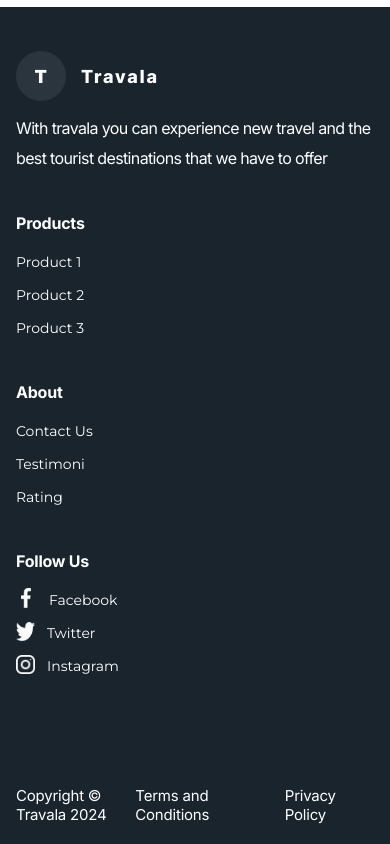
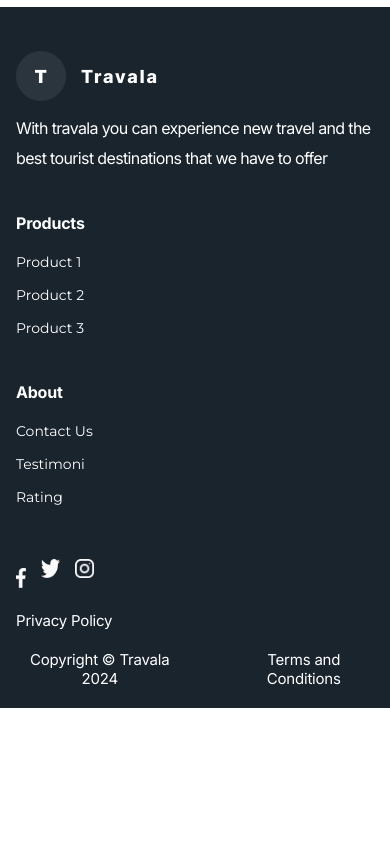
Before and after one commit to Software-Lifecycle-Consultants/slc-open-hms, a Next.js app: page /checkout in a window 390 px wide. Shown: the part 3315-4159 px from the top of the page. After the commit the page ends 4023 px from the top, so only its background shows below. Built offline with nearby package versions, Linux system fonts and the light colour scheme.

Commit message:
Updated the Code to get the Mobile view design

```diff
--- a/components/homePage/Footer.tsx
+++ b/components/homePage/Footer.tsx
@@ -1,5 +1,5 @@
 // Importing required components and images
-import { Box, Grid, Typography } from "@mui/material";
+import { Box, Grid, Typography, useMediaQuery } from "@mui/material";
 import React from "react";
 import Image from "next/image";
 import { currentYear, footerContent } from "@/data/homePage";
@@ -8,6 +8,8 @@ import Link from "next/link";
 
 /* Footer component displays the website footer. */
 const Footer = () => {
+  // Use MediaQuery to detect if the screen width is 600px or less (mobile view)
+  const isMobile = useMediaQuery('(max-width:600px)');
   return (
     <>
       <Grid container spacing={2}>
@@ -28,7 +30,7 @@ const Footer = () => {
           <Box>
             <Typography
               variant="body2"
-              style={{
+              sx={{
                 color: '#FFFFFF',
                 fontFamily: "Inter",
                 fontSize: "16px",
@@ -58,7 +60,7 @@ const Footer = () => {
           <Box>
             <Typography
               variant="body2"
-              style={{
+              sx={{
                 color: '#FFFFFF',
                 fontFamily: "Inter",
                 fontSize: "16px",
@@ -73,7 +75,7 @@ const Footer = () => {
             <Typography
               variant="body2"
               className={montserrat.className}
-              style={{
+              sx={{
                 color: '#FFFFFF',
                 fontFamily: "Montserrat, sans-serif",
                 fontSize: "14px",
@@ -88,7 +90,7 @@ const Footer = () => {
             <Typography
               variant="body2"
               className={montserrat.className}
-              style={{
+              sx={{
                 color: '#FFFFFF',
                 fontFamily: "Montserrat, sans-serif",
                 fontSize: "14px",
@@ -103,7 +105,7 @@ const Footer = () => {
             <Typography
               variant="body2"
               className={montserrat.className}
-              style={{
+              sx={{
                 color: '#FFFFFF',
                 fontFamily: "Montserrat, sans-serif",
                 fontSize: "14px",
@@ -132,7 +134,7 @@ const Footer = () => {
           <Box>
             <Typography
               variant="body2"
-              style={{
+              sx={{
                 color: '#FFFFFF',
                 fontFamily: "Inter",
                 fontSize: "16px",
@@ -147,7 +149,7 @@ const Footer = () => {
             <Typography
               variant="body2"
               className={montserrat.className}
-              style={{
+              sx={{
                 color: '#FFFFFF',
                 fontFamily: "Montserrat, sans-serif",
                 fontSize: "14px",
@@ -162,7 +164,7 @@ const Footer = () => {
             <Typography
               variant="body2"
               className={montserrat.className}
-              style={{
+              sx={{
                 color: '#FFFFFF',
                 fontFamily: "Montserrat, sans-serif",
                 fontSize: "14px",
@@ -177,7 +179,7 @@ const Footer = () => {
             <Typography
               variant="body2"
               className={montserrat.className}
-              style={{
+              sx={{
                 color: '#FFFFFF',
                 fontFamily: "Montserrat, sans-serif",
                 fontSize: "14px",
@@ -198,15 +200,16 @@ const Footer = () => {
           md={2}
           sx={{
             display: "flex",
-            justifyContent: { xs: "none", md: "flex-end" },
+            justifyContent: { xs: "left", md: "flex-end" }, // Centered on mobile, aligned to right on larger screens
             marginTop: { xs: "24px", md: "20px" },
           }}
         >
           {/* Content for social media links */}
-          <Box>
+          <Box sx={{ display: "flex", flexDirection: { xs: "row", md: "column" } }}>
+            {!isMobile && (
               <Typography
                 variant="body2"
-              style={{
+                sx={{
                   color: '#FFFFFF',
                   fontFamily: "Inter",
                   fontSize: "16px",
@@ -218,7 +221,9 @@ const Footer = () => {
               >
                 {footerContent.footerSectionText3}
               </Typography>
-            <Box sx={{ display: "flex", paddingLeft: "5px" }}>
+            )}
+            <Box sx={{ display: "flex", paddingRight: { xs: "15px", md: "0" } }}>
+              <a href={footerContent.socialMediaLink1} target="_blank" style={{ color: "white", textDecoration:"none"}}>
                 <Image
                   src={footerContent.socialMediaIcon1}
                   width={9.92}
@@ -229,11 +234,12 @@ const Footer = () => {
                     marginTop: "17px",
                   }}
                 />
+              </a>
+              {!isMobile && (
                 <Typography
                   variant="body2"
                   className={montserrat.className}
-                style={{
-
+                  sx={{
                     color: '#FFFFFF',
                     fontFamily: "Montserrat, sans-serif",
                     fontSize: "14px",
@@ -246,8 +252,10 @@ const Footer = () => {
                   >
                     <a href={footerContent.socialMediaLink1} target="_blank" style={{ color: "white", textDecoration:"none"}}> {footerContent.socialMediaText1}</a>
                 </Typography>
+                )}
             </Box>
-            <Box sx={{ display: "flex" }}>
+            <Box sx={{ display: "flex", paddingRight: { xs: "15px", md: "0" } }}>
+              <a href={footerContent.socialMediaLink2} target="_blank" style={{ color: "white", textDecoration:"none"}}>
                 <Image
                   src={footerContent.socialMediaIcon2}
                   width={19}
@@ -258,10 +266,12 @@ const Footer = () => {
                     marginTop: "8px",
                   }}
                 />
+              </a>
+              {!isMobile && (
                 <Typography
                   variant="body2"
                   className={montserrat.className}
-                style={{
+                  sx={{
                     color: '#FFFFFF',
                     fontFamily: "Montserrat, sans-serif",
                     fontSize: "14px",
@@ -275,8 +285,10 @@ const Footer = () => {
                 {/* creates the link to the socila media <twitter> */}
                   <a href={footerContent.socialMediaLink2} target="_blank" style={{ color: "white", textDecoration:"none"}}>{footerContent.socialMediaText2}</a>
                 </Typography>
+              )}
             </Box>
-            <Box sx={{ display: "flex" }}>
+            <Box sx={{ display: "flex", paddingRight: { xs: "15px", md: "0" } }}>
+              <a href={footerContent.socialMediaLink3} target="_blank" style={{ color: "white", textDecoration:"none"}}>
                 <Image
                   src={footerContent.socialMediaIcon3}
                   width={19}
@@ -287,10 +299,12 @@ const Footer = () => {
                     marginTop: "8px",
                   }}
                 />
+              </a>
+              {!isMobile && (
                 <Typography
                   variant="body2"
                   className={montserrat.className}
-                style={{
+                  sx={{
                     color: '#FFFFFF',
                     fontFamily: "Montserrat, sans-serif",
                     fontSize: "14px",
@@ -303,25 +317,24 @@ const Footer = () => {
                 >
                   <a href={footerContent.socialMediaLink3} target="_blank" style={{ color: "white", textDecoration:"none"}}>{footerContent.socialMediaText3}</a>
                 </Typography>
+              )}
             </Box>
           </Box>
         </Grid>
         {/* Grid item for copyright and policy links */}
         <Grid item xs={12} md={12}>
           <Box
-            style={{
+            sx={{
               display: "flex",
               width: "100%",
+              flexDirection: isMobile ? "column" : "row",
+              alignItems: isMobile ? "left" : "flex-start",
             }}
           >
-            <Box
-              style={{
-                width: "50%",
-              }}
-            >
+            {isMobile && (
               <Typography
                 variant="body2"
-                style={{
+                sx={{
                   color: '#FFFFFF',
                   fontFamily: "Inter",
                   fontSize: "15px",
@@ -329,22 +342,23 @@ const Footer = () => {
                   fontStyle: "normal",
                   fontWeight: "400",
                   letterSpacing: "-0.205px",
-                  marginTop: "90px",
+                  marginBottom: "10px",
                 }}
               >
-                Copyright © {footerContent.CompanyNameText} {currentYear}
+                <Link href={footerContent.PrivacyPolicyLink} style={{ color: "white", textDecoration: "none" }}>{footerContent.PrivacyPolicyText}</Link>
               </Typography>
-            </Box>
+            )}
             <Box
-              style={{
+              sx={{
                 display: "flex",
-                width: "100%",
-                alignItems: "flex-end",
+                width: isMobile ? "100%" : "50%",
+                justifyContent: isMobile ? "left" : "flex-start",
+                textAlign: isMobile ? "center" : "left",
               }}
             >
               <Typography
                 variant="body2"
-                style={{
+                sx={{
                   color: '#FFFFFF',
                   fontFamily: "Inter",
                   fontSize: "15px",
@@ -352,15 +366,33 @@ const Footer = () => {
                   fontStyle: "normal",
                   fontWeight: "400",
                   letterSpacing: "-0.205px",
-                  marginTop: "90px",
-                  marginLeft: "auto",
+                  marginTop: isMobile ? "10px" : "90px",
+                  marginRight: isMobile ? "10px" : "0",
                 }}
               >
-                <Link href={footerContent.TermsConditionLink} style={{ color: "white", textDecoration:"none"}}>{footerContent.TermsConditionText}</Link>
+                Copyright © {footerContent.CompanyNameText} {currentYear}
               </Typography>
               <Typography
                 variant="body2"
-                style={{
+                sx={{
+                  color: '#FFFFFF',
+                  fontFamily: "Inter",
+                  fontSize: "15px",
+                  lineHeight: "normal",
+                  fontStyle: "normal",
+                  fontWeight: "400",
+                  letterSpacing: "-0.205px",
+                  marginTop: isMobile ? "10px" : "90px",
+                  marginLeft: isMobile ? "40px" : "auto",
+                }}
+              >
+                <Link href={footerContent.TermsConditionLink} style={{ color: "white", textDecoration: "none" }}>{footerContent.TermsConditionText}</Link>
+              </Typography>
+            </Box>
+            {!isMobile && (
+              <Typography
+                variant="body2"
+                sx={{
                   color: '#FFFFFF',
                   fontFamily: "Inter",
                   fontSize: "15px",
@@ -372,9 +404,9 @@ const Footer = () => {
                   marginLeft: "4%",
                 }}
               >
-                <Link href={footerContent.PrivacyPolicyLink}style={{ color: "white", textDecoration:"none"}}>{footerContent.PrivacyPolicyText}</Link>
+                <Link href={footerContent.PrivacyPolicyLink} style={{ color: "white", textDecoration: "none" }}>{footerContent.PrivacyPolicyText}</Link>
               </Typography>
-            </Box>
+            )}
           </Box>
         </Grid>
       </Grid>
```
Lines whose indentation alone changed are shown as unchanged.
